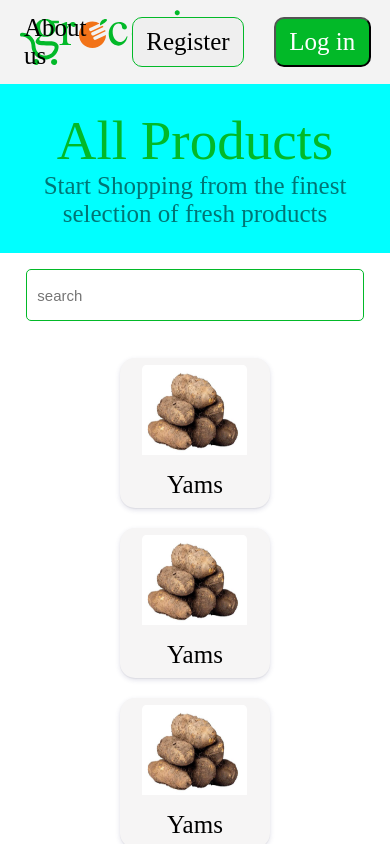
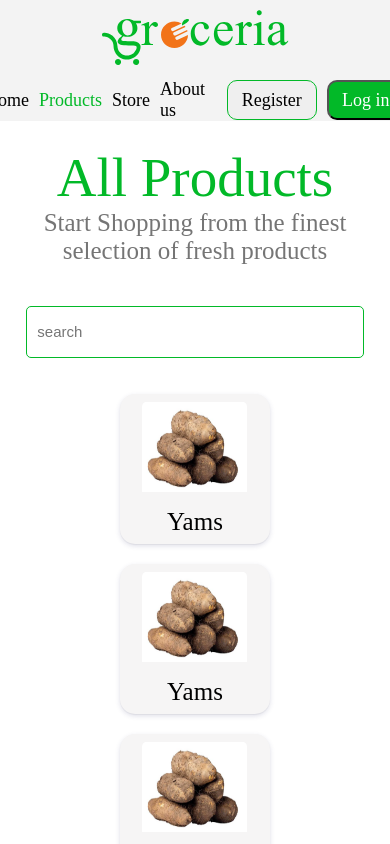
Before and after one commit to Princess-Ugwu1/Group8-final-project, a React app: page /#/ in a window 390 px wide. Shown: the top 844 px of the page. Built offline with nearby package versions, Linux system fonts and the light colour scheme; the HTML template or start-up script is replaced by a standard one.

Commit message:
fix": hosting issues

```diff
--- a/src/App.jsx
+++ b/src/App.jsx
@@ -1,10 +1,7 @@
 import React from 'react'
 import {HashRouter, Route, Routes} from 'react-router-dom'
-
-import Header from './components/header/Header'
 import Layout from './layout/Layout'
 import Products from './components/products/Products'
-import Footer from './components/footer/Footer'
 import Store from './components/Stores/Store'
 import StoreItems from './components/Stores/StoreItems'
 import About from './components/aboutPage/About'
--- a/src/auth/Login.css
+++ b/src/auth/Login.css
@@ -106,7 +106,10 @@
    font-weight: 400;
    display: flex;
 
-
+   & input{
+    text-indent: 10px;
+    font-size: 20px;
+   }
 
 }
 .loginbtnHolder{
--- a/src/components/footer/Footer.jsx
+++ b/src/components/footer/Footer.jsx
@@ -1,6 +1,6 @@
 import React from 'react'
 import "./Footer.css"
-import logo from "../../assets/logo.svg"
+// import logo from "../../assets/logo.svg"
 import { FaLocationDot } from "react-icons/fa6";
 
 const Footer = () =>{
@@ -8,7 +8,7 @@ const Footer = () =>{
         <div className="Footer-container">
             <div className="box">
                 <div className="box1">
-                   <img src={logo} alt="" />
+                   {/* <img src={logo} alt="" /> */}
                 </div>
                 <div className="box2">
                 <div className="peace">
--- a/src/components/header/header.css
+++ b/src/components/header/header.css
@@ -1,4 +1,4 @@
-.header{
+  /* .header{
     width: 100%;
     height: 10vh;
     background-color: #1E1E1E0D;
@@ -12,16 +12,13 @@
 .headerLogo{
     width:30%;
     height: 100%;
-    /* background=; */
+     background=;
 }
-
+/*
 .headerNav{
     width:60%;
     height: 100%;
-    /* background-color: red; */
     display: flex;
-    /* align-items: center; */
-    /* justify-content: center; */
     justify-content: flex-end;
 
 
@@ -33,8 +30,8 @@
         align-items: center;
         font-family: montserrat;
     }
-}
-
+} */
+/*
 .registerButton{
     width:112px;
     height: 50px;
@@ -55,8 +52,8 @@
     font-weight: 400;
     font-family: montserrat;
     color: white;
-}
-
+} */
+/*
 .HeaderActive{
     color: #02B928;
     text-decoration: none;
@@ -65,4 +62,138 @@
 .HeaderNotActive{
     color: black;
     text-decoration: none;
+}   */
+
+.header {
+    width: 100%;
+    height: 10vh;
+    background-color: #1E1E1E0D;
+    position: sticky;
+    z-index: 999999999;
+    top: 0;
+    display: flex;
+    justify-content: center;
+    align-items: center; /* Ensure content is centered vertically */
+    padding: 0 20px; /* Add padding for small screens */
 }
+
+.headerLogo {
+    width: 30%;
+    height: 100%;
+}
+
+.headerNav {
+    width: 60%;
+    height: 100%;
+    display: flex;
+    justify-content: flex-end;
+
+    ul {
+        display: flex;
+        list-style: none;
+        font-size: 25px;
+        gap: 30px;
+        align-items: center;
+        font-family: montserrat;
+    }
+}
+
+.registerButton, .Sign-In-Button {
+    width: 112px;
+    height: 50px;
+    border-radius: 10px;
+    font-size: 25px;
+    font-weight: 400;
+    font-family: montserrat;
+}
+
+.registerButton {
+    border: 1px solid #02B928;
+}
+
+.Sign-In-Button {
+    background-color: #02B928;
+    color: white;
+}
+
+.HeaderActive {
+    color: #02B928;
+    text-decoration: none;
+}
+
+.HeaderNotActive {
+    color: black;
+    text-decoration: none;
+}
+
+/* Responsive design for tablets and small screens */
+@media only screen and (max-width: 1024px) {
+    .header {
+        justify-content: space-between; /* Spread content out */
+    }
+
+    .headerLogo {
+        width: 25%; /* Adjust logo width */
+    }
+
+    .headerNav {
+        width: 70%;
+    }
+
+    .headerNav ul {
+        font-size: 22px; /* Adjust font size */
+        gap: 20px; /* Reduce gap between items */
+    }
+
+    .registerButton, .Sign-In-Button {
+        font-size: 22px; /* Adjust button font size */
+    }
+}
+
+/* Responsive design for mobile screens (768px and below) */
+@media only screen and (max-width: 768px) {
+    .header {
+        flex-direction: column; /* Stack logo and nav vertically */
+        height: auto;
+    }
+
+    .headerLogo {
+        width: 100%;
+        text-align: center; /* Center the logo */
+        margin-bottom: 10px;
+    }
+
+    .headerNav {
+        width: 100%;
+        justify-content: center; /* Center the nav items */
+    }
+
+    .headerNav ul {
+        font-size: 20px; /* Reduce font size */
+        gap: 15px; /* Reduce gap */
+    }
+
+    .registerButton, .Sign-In-Button {
+        font-size: 20px; /* Adjust button font size */
+        width: 100px; /* Adjust button width */
+        height: 45px; /* Adjust button height */
+    }
+}
+
+/* Responsive design for extra small screens (480px and below) */
+@media only screen and (max-width: 480px) {
+    .header {
+        padding: 0 10px; /* Reduce padding */
+    }
+
+    .headerNav ul {
+        font-size: 18px; /* Further reduce font size */
+        gap: 10px; /* Reduce gap even more */
+    }
+
+    .registerButton, .Sign-In-Button {
+        font-size: 18px; /* Further reduce button font size */
+        width: 90px; /* Adjust button width */
+        height: 40px; /* Adjust button height */
+    }
+}
--- a/src/components/products/product.css
+++ b/src/components/products/product.css
@@ -1,7 +1,7 @@
 .ProductDescription{
     height: 20vh;
     width: 100%;
-    background-color: aqua;
+    /* background-color: aqua;`` */
     display: flex;
     justify-content: center;
     align-items: center;
```
